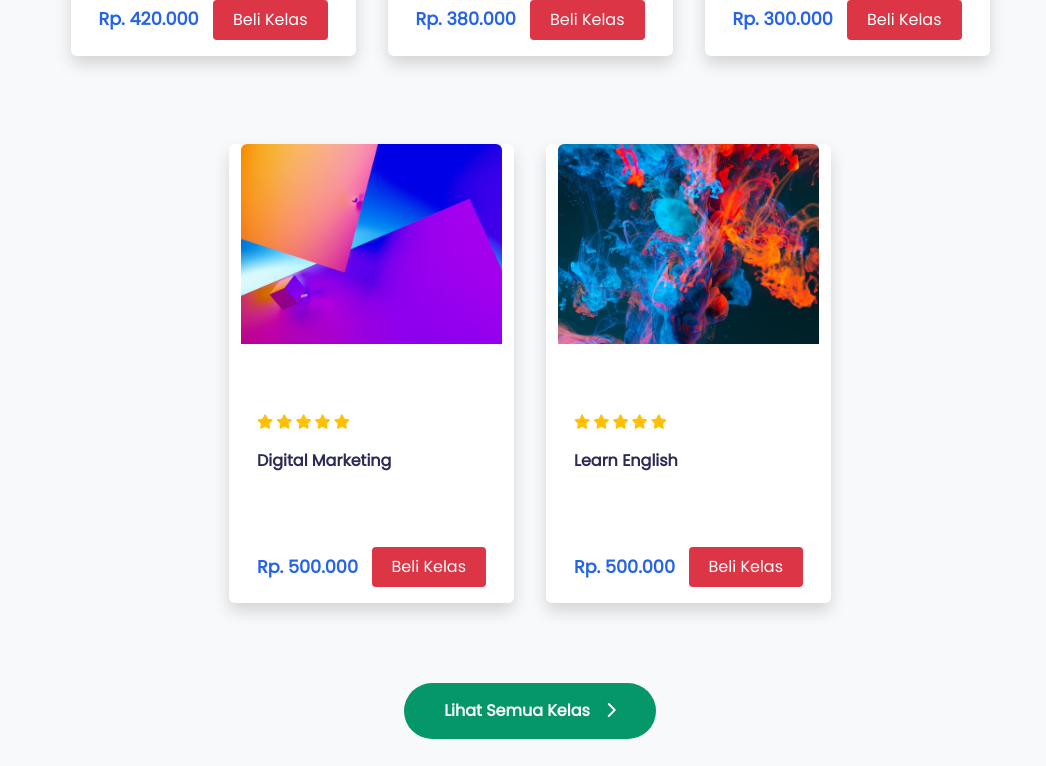
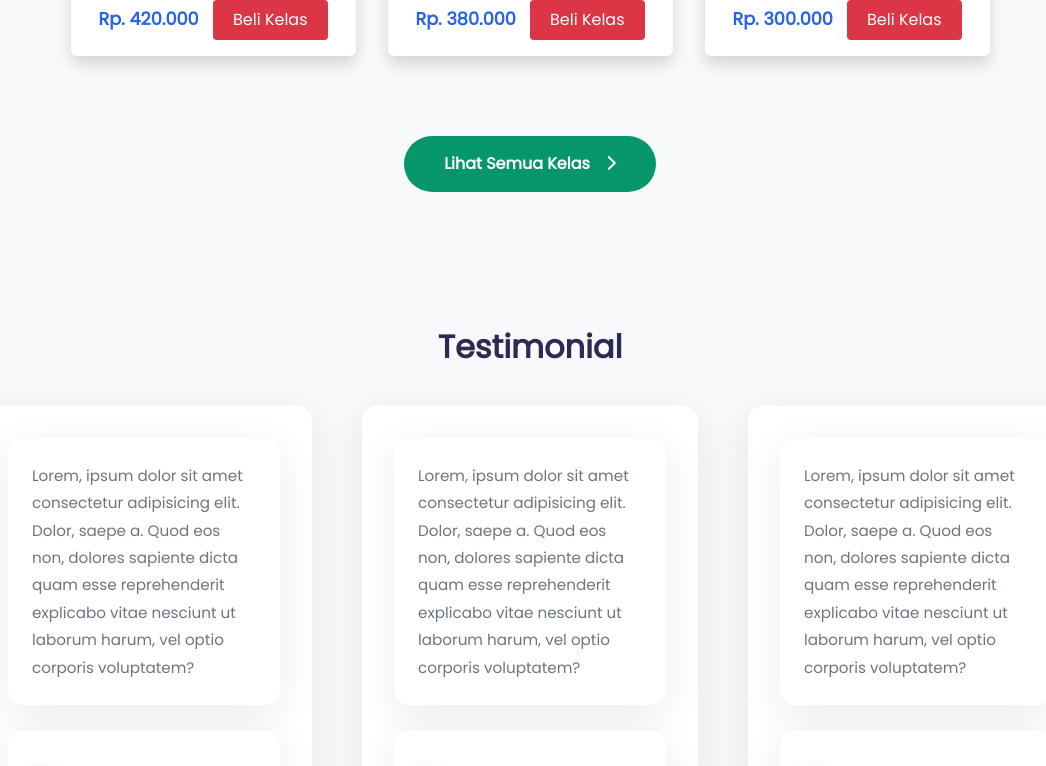
Before and after one commit to Silaenn/React-website-course, a React (Vite) app: page / in a window 1280 px wide. Shown: the part 2000-2766 px from the top of the page, without its empty margins (110-1156 px from the left). Built offline with nearby package versions, Linux system fonts and the light colour scheme.

Commit message:
fix(animations): adjust animation delays for header and page titles
- Update animation delays in Home, KelasPage, and PromosiPage components
- Modify delays for card animations in data/index.js
- Replace animate__delay-1s classes with inline style delays for better control

```diff
--- a/src/data/index.js
+++ b/src/data/index.js
@@ -67,7 +67,7 @@ export const semuaKelas = [
     title: "Character Illustration with Adobe Illustrator",
     price: "Rp. 300.000",
     buy: "Beli Kelas",
-    delay: "1300",
+    delay: "100",
   },
   {
     id: 2,
@@ -80,7 +80,7 @@ export const semuaKelas = [
     title: "UI UX Website Design for Beginner with Figma",
     price: "Rp. 340.000",
     buy: "Beli Kelas",
-    delay: "1600",
+    delay: "200",
   },
   {
     id: 3,
@@ -93,7 +93,7 @@ export const semuaKelas = [
     title: "Mastering Web Developer Bootstrap 5",
     price: "Rp. 280.000",
     buy: "Beli Kelas",
-    delay: "1900",
+    delay: "300",
   },
   {
     id: 4,
@@ -106,7 +106,7 @@ export const semuaKelas = [
     title: "Mastering Logo with Adobe Illustrator",
     price: "Rp. 420.000",
     buy: "Beli Kelas",
-    delay: "",
+    delay: "400",
   },
   {
     id: 5,
@@ -119,7 +119,7 @@ export const semuaKelas = [
     title: "3D Modelling for Beginner with 3D Blender",
     price: "Rp. 380.000",
     buy: "Beli Kelas",
-    delay: "300",
+    delay: "500",
   },
   {
     id: 6,
@@ -145,7 +145,7 @@ export const semuaKelas = [
     title: "Design Vektor with Corel Draw CC for Beginner",
     price: "Rp. 340.000",
     buy: "Beli Kelas",
-    delay: "",
+    delay: "700",
   },
   {
     id: 8,
@@ -158,7 +158,7 @@ export const semuaKelas = [
     title: "UI UX Design with Adobe XD for Beginner",
     price: "Rp. 400.000",
     buy: "Beli Kelas",
-    delay: "300",
+    delay: "800",
   },
   {
     id: 9,
@@ -171,7 +171,7 @@ export const semuaKelas = [
     title: "Mastering Mobile Developer with Flutter",
     price: "Rp. 320.000",
     buy: "Beli Kelas",
-    delay: "600",
+    delay: "900",
   },
 ];
 
@@ -187,7 +187,7 @@ export const kelasTerbaru = [
     title: "Character Illustration with Adobe Illustrator",
     price: "Rp. 300.000",
     buy: "Beli Kelas",
-    delay: "",
+    delay: "100",
   },
   {
     id: 2,
@@ -213,7 +213,7 @@ export const kelasTerbaru = [
     title: "Mastering Web Developer Bootstrap 5",
     price: "Rp. 280.000",
     buy: "Beli Kelas",
-    delay: "400",
+    delay: "300",
   },
   {
     id: 4,
@@ -226,7 +226,7 @@ export const kelasTerbaru = [
     title: "Mastering Logo with Adobe Illustrator",
     price: "Rp. 420.000",
     buy: "Beli Kelas",
-    delay: "",
+    delay: "400",
   },
   {
     id: 5,
@@ -239,7 +239,7 @@ export const kelasTerbaru = [
     title: "3D Modelling for Beginner with 3D Blender",
     price: "Rp. 380.000",
     buy: "Beli Kelas",
-    delay: "200",
+    delay: "500",
   },
   {
     id: 6,
@@ -252,33 +252,7 @@ export const kelasTerbaru = [
     title: "Mastering Icon Design with Adobe Illustrator",
     price: "Rp. 300.000",
     buy: "Beli Kelas",
-    delay: "400",
-  },
-  {
-    id: 7,
-    image: KelasImage7,
-    star1: "fa-solid fa-star",
-    star2: "fa-solid fa-star",
-    star3: "fa-solid fa-star",
-    star4: "fa-solid fa-star",
-    star5: "fa-solid fa-star",
-    title: "Digital Marketing",
-    price: "Rp. 500.000",
-    buy: "Beli Kelas",
-    delay: "400",
-  },
-  {
-    id: 8,
-    image: KelasImage8,
-    star1: "fa-solid fa-star",
-    star2: "fa-solid fa-star",
-    star3: "fa-solid fa-star",
-    star4: "fa-solid fa-star",
-    star5: "fa-solid fa-star",
-    title: "Learn English",
-    price: "Rp. 500.000",
-    buy: "Beli Kelas",
-    delay: "",
+    delay: "600",
   },
 ];
 
@@ -452,7 +426,7 @@ export const promosi = [
     price: 300000,
     discount: 10,
     buy: "Beli Kelas",
-    delay: "1300",
+    delay: "100",
   },
   {
     id: 2,
@@ -461,7 +435,7 @@ export const promosi = [
     price: 1500000,
     discount: 20,
     buy: "Beli Kelas",
-    delay: "1300",
+    delay: "200",
   },
   {
     id: 3,
@@ -470,7 +444,7 @@ export const promosi = [
     price: 300000,
     discount: 10,
     buy: "Beli Kelas",
-    delay: "1300",
+    delay: "300",
   },
   {
     id: 4,
@@ -479,7 +453,7 @@ export const promosi = [
     price: 300000,
     discount: 10,
     buy: "Beli Kelas",
-    delay: "1300",
+    delay: "400",
   },
   {
     id: 5,
@@ -488,7 +462,7 @@ export const promosi = [
     price: 300000,
     discount: 10,
     buy: "Beli Kelas",
-    delay: "1300",
+    delay: "500",
   },
   {
     id: 6,
@@ -497,7 +471,7 @@ export const promosi = [
     price: 300000,
     discount: 10,
     buy: "Beli Kelas",
-    delay: "1300",
+    delay: "600",
   },
   {
     id: 7,
@@ -506,7 +480,7 @@ export const promosi = [
     price: 300000,
     discount: 10,
     buy: "Beli Kelas",
-    delay: "1300",
+    delay: "700",
   },
   {
     id: 8,
@@ -515,6 +489,6 @@ export const promosi = [
     price: 300000,
     discount: 10,
     buy: "Beli Kelas",
-    delay: "1300",
+    delay: "800",
   },
 ];
--- a/src/pages/Home.jsx
+++ b/src/pages/Home.jsx
@@ -35,16 +35,16 @@ const Home = () => {
         <Container>
           <Row className="header-box d-flex align-items-center justify-content-between pt-lg-5">
             <Col lg="6" className="animate__animated animate__fadeInUp">
-              <h1 className="mb-4 animate__animated animate__fadeInUp animate__delay-1s">
+              <h1 className="mb-4 animate__animated animate__fadeInUp" style={{ animationDelay: "0.2s" }}>
                 Temukan <br /> <span>Bakat Kreatifmu</span> <br /> Bersama Kami!{" "}
               </h1>
-              <p className="mb-4 animate__animated animate__fadeInUp animate__delay-1s">
+              <p className="mb-4 animate__animated animate__fadeInUp" style={{ animationDelay: "0.4s" }}>
                 Selamat datang di{" "}
                 <span style={{ fontWeight: "bold" }}>Ngoding.</span> salah satu
                 tempat kursus IT yang canggih dan di akui sebagai saluran bakat
                 anak indonesia
               </p>
-              <div className="animate__animated animate__fadeInUp animate__delay-1s">
+              <div className="animate__animated animate__fadeInUp" style={{ animationDelay: "0.6s" }}>
                 <button
                   className="btn btn-danger btn-lg rounded-1 me-2 mb-2"
                   onClick={() => navigate("/kelas")}
@@ -63,7 +63,8 @@ const Home = () => {
               <img
                 src={HeroImage}
                 alt="hero-img"
-                className="animate__animated animate__fadeInUp animate__delay-1s"
+                className="animate__animated animate__fadeInUp"
+                style={{ animationDelay: "0.5s" }}
               />
             </Col>
           </Row>
--- a/src/pages/KelasPage.jsx
+++ b/src/pages/KelasPage.jsx
@@ -9,10 +9,10 @@ const KelasPage = () => {
         <Container>
           <Row>
             <Col>
-              <h1 className="fw-bold text-center animate__animated animate__fadeInUp animate__delay-1s">
+              <h1 className="fw-bold text-center animate__animated animate__fadeInUp" style={{ animationDelay: "0.2s" }}>
                 Semua Kelas
               </h1>
-              <p className="text-center animate__animated animate__fadeInUp animate__delay-1s">
+              <p className="text-center animate__animated animate__fadeInUp" style={{ animationDelay: "0.4s" }}>
                 Lorem ipsum dolor sit amet consectetur adipisicing elit.
               </p>
             </Col>
--- a/src/pages/PromosiPage.jsx
+++ b/src/pages/PromosiPage.jsx
@@ -9,10 +9,10 @@ const PromosiPage = () => {
         <Container>
           <Row>
             <Col>
-              <h1 className="fw-bold text-center animate__animated animate__fadeInUp animate__delay-1s">
+              <h1 className="fw-bold text-center animate__animated animate__fadeInUp" style={{ animationDelay: "0.2s" }}>
                 Semua Promosi
               </h1>
-              <p className="text-center animate__animated animate__fadeInUp animate__delay-1s">
+              <p className="text-center animate__animated animate__fadeInUp" style={{ animationDelay: "0.4s" }}>
                 Berikut beberapa kelas yang sedang promosi
               </p>
             </Col>
```
